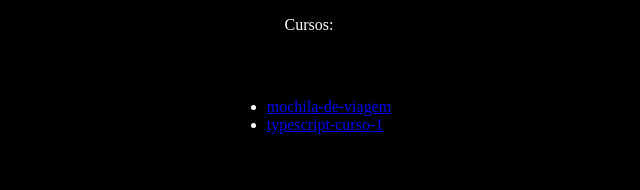
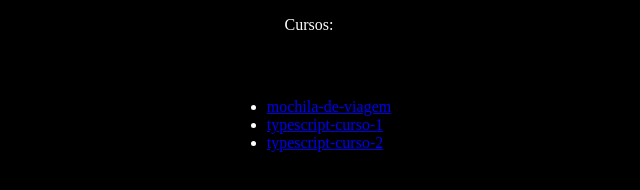
Before and after one commit to jucesarsilva/alura, a plain HTML site: page index.html in a window 1280 px wide. Shown: the whole page, without its empty margins (331-971 px from the left). Drawn offline with Linux system fonts and the light colour scheme.

Commit message:
adicionando curso ts 2

```diff
--- a/index.html
+++ b/index.html
@@ -40,6 +40,9 @@
         <li>
           <a href="/alura/typescript-curso-1/public" target="_blank">typescript-curso-1</a>
         </li>
+        <li>
+          <a href="/alura/typescript-curso-2/public" target="_blank">typescript-curso-2</a>
+        </li>
       </ul>
     </p>
   </section>
```
Also changed, not shown: README.md, assets/typescript-curso-2-certificado-formal.jpg (added), assets/typescript-curso-2-certificado.jpg (added).
